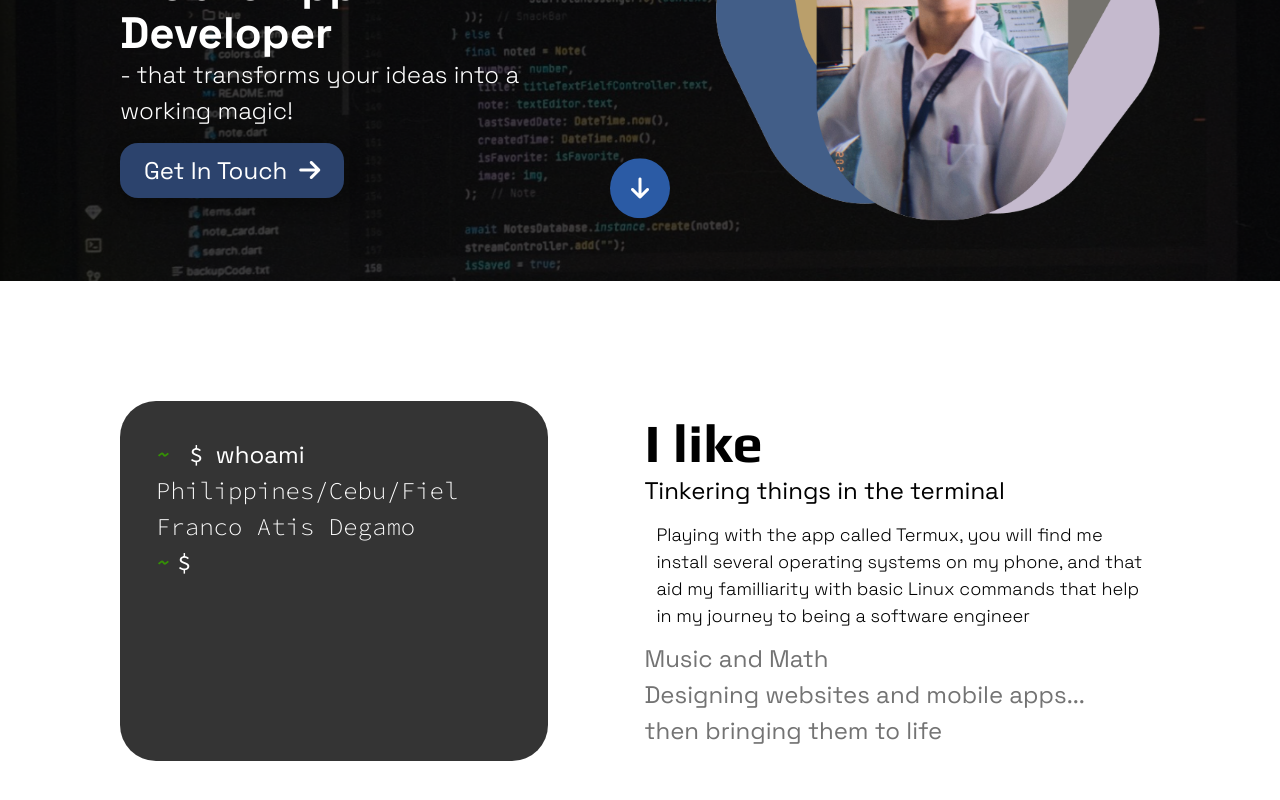
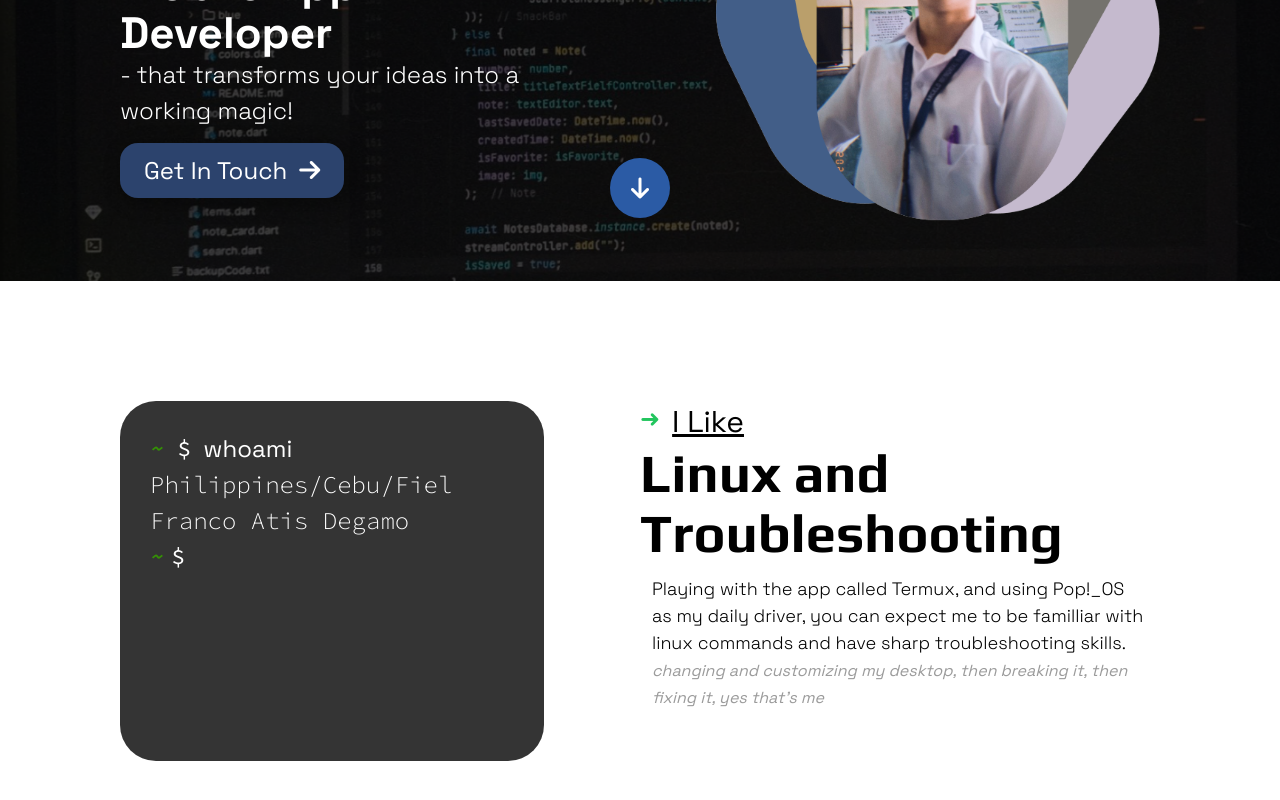
Before and after one commit to piyeldev/portfolio, a SvelteKit app: page / in a window 1280 px wide. Shown: the part 348-1148 px from the top of the page. Built offline with nearby package versions, Linux system fonts and the light colour scheme.

Commit message:
added cool transitions in likes part, fixed lots of bugs, good days

```diff
--- a/package.json
+++ b/package.json
@@ -27,7 +27,6 @@
   },
   "type": "module",
   "dependencies": {
-    "@sveltejs/enhanced-img": "^0.2.0",
-    "motion": "^10.17.0"
+    "@sveltejs/enhanced-img": "^0.2.0"
   }
 }
--- a/src/components/Likes.svelte
+++ b/src/components/Likes.svelte
@@ -1,80 +1,104 @@
 <script>
 	import { onDestroy, onMount } from 'svelte';
 	import {
+		setExecuteOnExitCallback,
 		setExecuteOnIntersectCallback,
-		setExecuteOnExitCallback,
 		observeElement,
-		unobserveElement
+		entryObserved,
+		entryExited
 	} from '$lib/index';
-
-	let elementToObserve;
-
-	let startClassAdd = '';
-	let target;
 
 	let typewriteEffect;
 	let whoami = 'whoami';
 	var length = whoami.length;
 	var i = 0;
-	var speed = 50;
+	var speed = 100;
 
-	let scrollHere;
-	let likes;
+	// linux, mathMusic, programming
+	let currentLike = 'linux';
+	let terminal;
+	let mAndm;
+	let prog;
+
+	let appearTerminalElement;
+	onMount(() => {
+		let i = 0;
+		let n = 1;
+		let obsrvElements = document.querySelectorAll('.obsrv');
+		obsrvElements.forEach((el) => observeElement(el));
+
 		function typewriter() {
 			if (i < length) {
 				typewriteEffect.innerHTML += whoami.charAt(i);
 				i++;
 				setTimeout(typewriter, speed);
 			}
+			else if (i === length) {
+				setTimeout(appearTerminalElement.classList.remove('hidden'), 800)
+
+			} else {
+				appearTerminalElement.classList.add('hidden')
 			}
 
-	onMount(() => {
-		function onIntersect() {
-			target.classList.add('showTerminal');
-			setTimeout(typewriter, 300)
-		}
-		function onExit() {
-			target.classList.remove('showTerminal');
-			typewriteEffect.innerHTML = '';
+			return;
 		}
 
-		setExecuteOnIntersectCallback(onIntersect);
-		// setExecuteOnExitCallback(onExit);
+		terminal = document.querySelector('.terminal');
+		appearTerminalElement = document.querySelector('.appearTerm');
 
-		if (elementToObserve) {
-			observeElement(elementToObserve);
+		setExecuteOnIntersectCallback(() => {
+			currentLike = entryObserved.target.id;
+
+			if (currentLike == 'linux') {
+				terminal.classList.add('showTerminal');
+				// terminal.classList.remove('showmAndm');
+				// terminal.classList.remove('showProg');
+
+				console.log("linux")
+				setTimeout(typewriter, 300);
+			} else if (currentLike == 'musicMath') {
+				// terminal.classList.add('showmAndm');
+				// typewriteEffect.innerHTML = '';
+			} else if (currentLike == 'programming') {
+				// terminal.classList.remove('showTerminal');
+
+			} else {
+				console.warn('Error in Transitions');
 			}
-
-
-		// GET SCROLL PERCENTAGE OF THIS PAGE
-		document.addEventListener("scroll", (event) => {
-			let scrollPos = scrollHere.getBoundingClientRect().top
-
-			if (scrollPos < 0) {
-				console.log(Math.round(((-1*scrollPos) / scrollHere.offsetHeight)*100))
-			}
-
-		})
-
 		});
 
-	onDestroy(() => {
-		unobserveElement(elementToObserve);
+		let elementExited;
+		setExecuteOnExitCallback(()=>{
+			elementExited = entryExited.target.id;
+
+			if (elementExited == 'linux') {
+				appearTerminalElement.classList.add('hidden')
+				terminal.classList.remove('showTerminal');
+				typewriteEffect.innerHTML = ''
+				i=0
+			} else {
+				return;
+			}
+		})
 	});
+
+	let startClassAdd = '';
 </script>
 
-<section id="likes " class="mt-20 mb-20 flex justify-center" bind:this={likes}>
+<section id="likes " class="md:my-20 my-10 w-full">
 	<div class="sm:mx-20 mx-5">
-		<div class="relative h-[500vh]" bind:this={scrollHere}>
-			<div class="sticky top-[25%]">
-				<div class="flex items-center flex-col lg:flex-row lg:gap-16 md:gap-8 gap-2">
-					<div class="left hideTerminal {startClassAdd}" bind:this={target}>
-						<div class="terminal sm:h-60 h-40 bg-[#343434] rounded-3xl box-border sm:p-6 py-4 px-6">
+		<div class="flex md:justify-center ">
+			<div class="flex items-center justify-center flex-col md:flex-row lg:gap-16 md:gap-8 gap-0">
+				<div class="flex flex-col h-full pb-10  w-[50%]">
+					<div class="left md:sticky fixed top-[25%]">
+						<div class="hideTerminal {startClassAdd}  terminal">
+							<div class="sm:h-60 h-40  bg-[#343434] rounded-3xl box-border py-5 px-5">
 								<div class="text-white source-code-pro sm:text-[24px] text-[18px] flex gap-2">
-								<span class="text-[#359006]">~&nbsp;</span>$
+									<span class="text-[#359006]">~</span>$
 									<div bind:this={typewriteEffect} class=""></div>
 								</div>
-							<div class="source-code-pro-light text-white sm:text-[24px] text-[18px]">
+								<div class="appearTerm hidden w-full">
+									<div class="source-code-pro-light text-white text-base">
 										Philippines/Cebu/Fiel Franco Atis Degamo
 									</div>
 									<div class="text-white source-code-pro sm:text-[24px] text-[18px]">
@@ -82,31 +106,61 @@
 									</div>
 								</div>
 							</div>
+						</div>
+					</div>
+				</div>
 
-					<div class="right flex flex-col">
-						<h2 class="">I like</h2>
-						<p class="">Tinkering things in the terminal</p>
+				<div class="right flex flex-col min-w-[50%] max-w-[50%]">
+					<div class="flex gap-2 sticky top-10 w-full bg-white">
+						<span class="text-green-500 no-underline"> ➜</span>
+						<p class="text-xl underline">I Like</p>
+					</div>
+					<div class="flex flex-col gap-52">
+						<div class="obsrv" id="linux">
+							<h1 class="heading">Linux and Troubleshooting</h1>
 							<p class="text-14px md:text-[16px] lg:text-[18px] p-2 font-light max-w-[780px]">
-							Playing with the app called Termux, you will find me install several operating systems
-							on my phone, and that aid my familliarity with basic Linux commands that help in my
-							journey to being a software engineer
+								Playing with the app called Termux, and using Pop!_OS as my daily driver, you can
+								expect me to be familliar with linux commands and have sharp troubleshooting skills.
+								<span class="text-[16px] italic text-[#9b9b9b]"
+									>changing and customizing my desktop, then breaking it, then fixing it, yes that's
+									me</span
+								>
 							</p>
-						<p class="unhighlight">Music and Math</p>
-						<p class="unhighlight">
+						</div>
+
+						<div class="obsrv" id="musicMath">
+							<h1 class="heading">Music and Math</h1>
+							<p class="text-14px md:text-[16px] lg:text-[18px] p-2 font-light max-w-[780px]">
+								Two things I'm passionate about; Math because it challenges me to think critically
+								and find reasons why a problem exists; Music because it brings peace to my mind, and
+								helps to improve my creativity.
+								<span class="text-[16px] italic text-[#9b9b9b]"
+									>i mainly like pop, pop rock like in the early 2000s and classical music</span
+								>
+							</p>
+						</div>
+						<div class="obsrv" id="programming">
+							<h1 class="heading">
 								Designing websites and mobile apps... <br />then bringing them to life
+							</h1>
+							<p class="text-14px md:text-[16px] lg:text-[18px] p-2 font-light max-w-[780px]">
+								This! I love programming since I was 11 but I wasn't consistent then. Programming
+								improved my patience and my problem solving skills, made me a better at googling
+								things, and overall made my life full of excitement.
+								<span class="text-[16px] italic text-[#9b9b9b]"
+									>the first time i head of programming, i thought it was related to arranging
+									events (program), like wedding, birthdays, etc.</span
+								>
 							</p>
 						</div>
 					</div>
 				</div>
-			<div bind:this={elementToObserve}></div>
+			</div>
 		</div>
 	</div>
 </section>
 
-<style>
-	.unhighlight {
-		@apply text-neutral-500;
-	}
+<style lang="postcss">
 
 	.hideTerminal {
 		transform-origin: bottom center;
@@ -116,4 +170,11 @@
 	.showTerminal {
 		transform: scale(1);
 	}
+	.hideSub {
+		@apply hidden;
+	}
+
+	.heading {
+		@apply lg:text-4xl md:text-2xl text-xl;
+	}
 </style>
--- a/src/lib/index.js
+++ b/src/lib/index.js
@@ -11,6 +11,10 @@ export function setExecuteOnExitCallback(callback) {
 
 let observer;
 
+export let entryObserved;
+export let entryExited;
+
+
 if (typeof window !== 'undefined' && 'IntersectionObserver' in window) {
 	// IntersectionObserver logic
 	observer = new IntersectionObserver((entries) => {
@@ -18,22 +22,25 @@ if (typeof window !== 'undefined' && 'IntersectionObserver' in window) {
 			if (entry.isIntersecting) {
 				// Execute the callback if it's set
 				if (executeOnIntersectCallback) {
+					entryObserved = entry;
 					executeOnIntersectCallback();
 				}
 			}
-			// else {
-			// 	if (executeOnExitCallback) {
-			// 		executeOnExitCallback();
-			// 	}
-			// }
+			else {
+				if (executeOnExitCallback) {
+					entryExited = entry
+					executeOnExitCallback();
+				}
+			}
 		});
-	});
+	}, {threshold: 1});
 }
 
 // Function to observe an element
 export function observeElement(element) {
 	if (observer) {
 		observer.observe(element);
+		console.log("observe")
 	} else {
 		console.warn('IntersectionObserver is not available.');
 	}
```
Also changed, not shown: src/components/clip.txt (added), 1 other file (tests, documents, lock files or other folders). Lines whose indentation alone changed are shown as unchanged.
